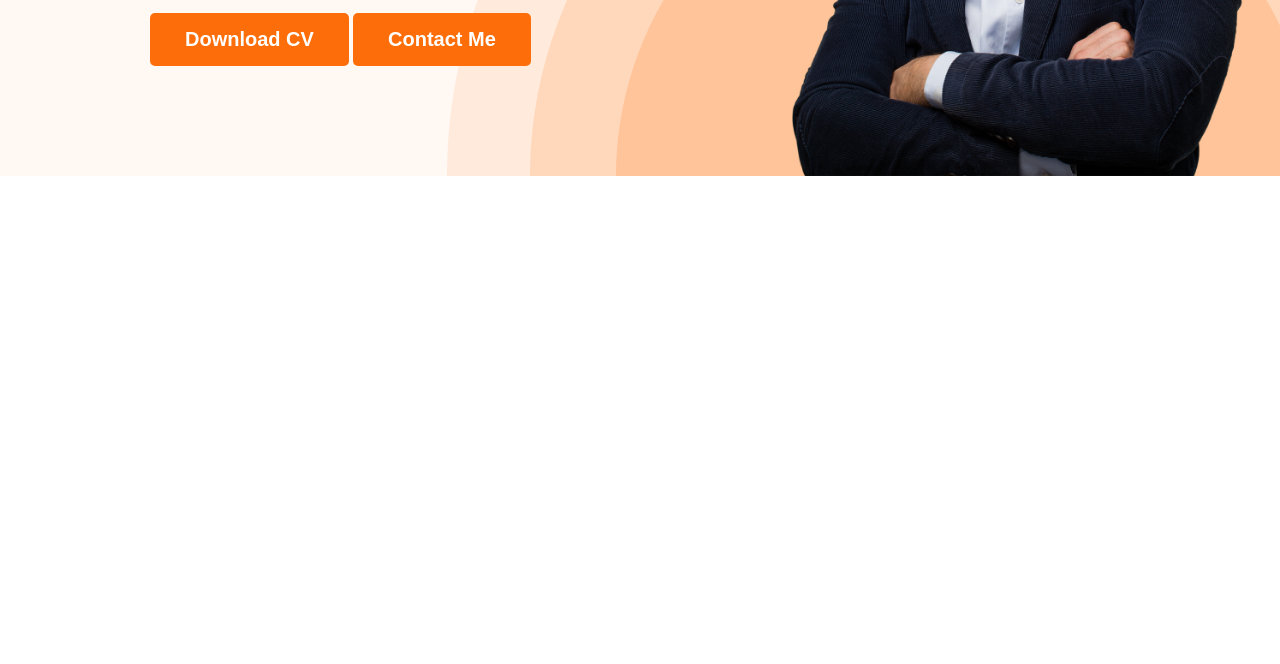
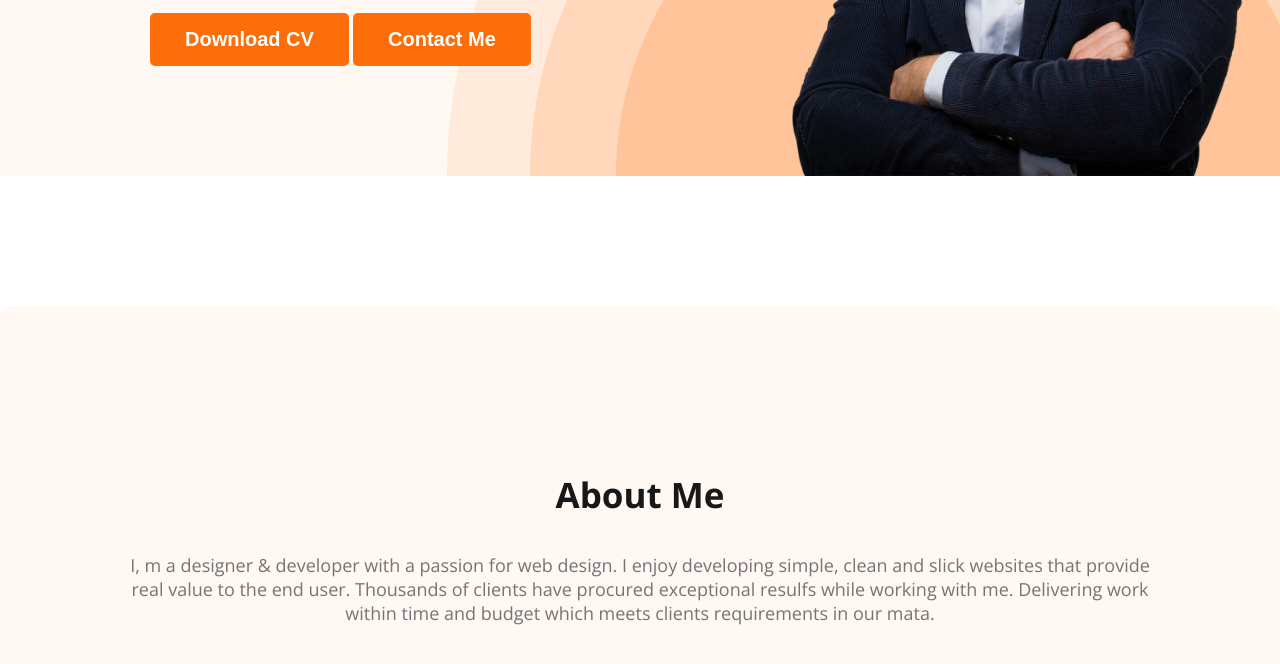
Before and after one commit to khioe0288/web-developer-portfolio, a plain HTML site: page index.html in a window 1280 px wide. Shown: the part 584-1248 px from the top of the page. Before the commit the page ends 800 px from the top, so only its background shows below. Drawn offline with nearby package versions, Linux system fonts and the light colour scheme.

Commit message:
about section

```diff
--- a/index.html
+++ b/index.html
@@ -34,7 +34,12 @@
 
     </header>
     <main>
-
+        <section class="about">
+            <h3 class="section-title">
+            About Me
+            </h3>
+            <p class="section-description">I, m a designer & developer with a passion for web design. I enjoy developing simple, clean and slick websites that provide real value to the end user. Thousands of clients have procured exceptional resulfs while working with me. Delivering work within time and budget which meets clients requirements in our mata.</p>
+        </section>
     </main>
     <footer>
 
--- a/styles/portfolio.css
+++ b/styles/portfolio.css
@@ -16,6 +16,19 @@ body{
     font-weight: 700;
     color: white;
     padding: 15px 35px;
+}
+
+.section-title{
+    color: #181818;
+    text-align: center;
+    font-size: 35px;
+    font-weight: 700;
+}
+
+.section-description{
+    color: #757575;
+    text-align: center;
+    font-size: 18px;
 }
 
 
@@ -82,3 +95,13 @@ nav a{
 .banner-desc{
     color: #757575;
 }
+
+/* Main Section */
+.about{
+    padding: 130px;
+    border-radius: 10px;
+    background-color: #FFF8F3;
+    margin: 130px 0;
+}
+
+/* About Section */
```
